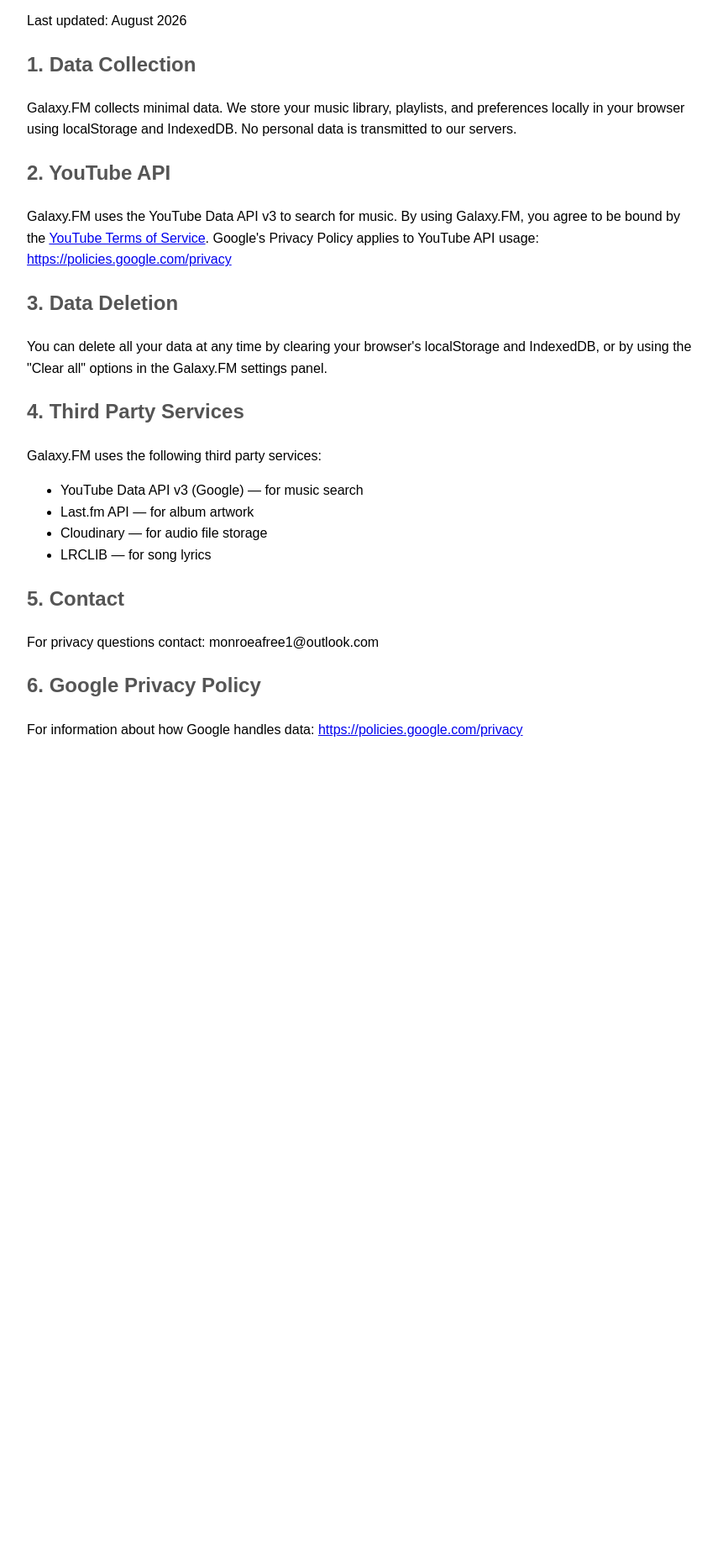
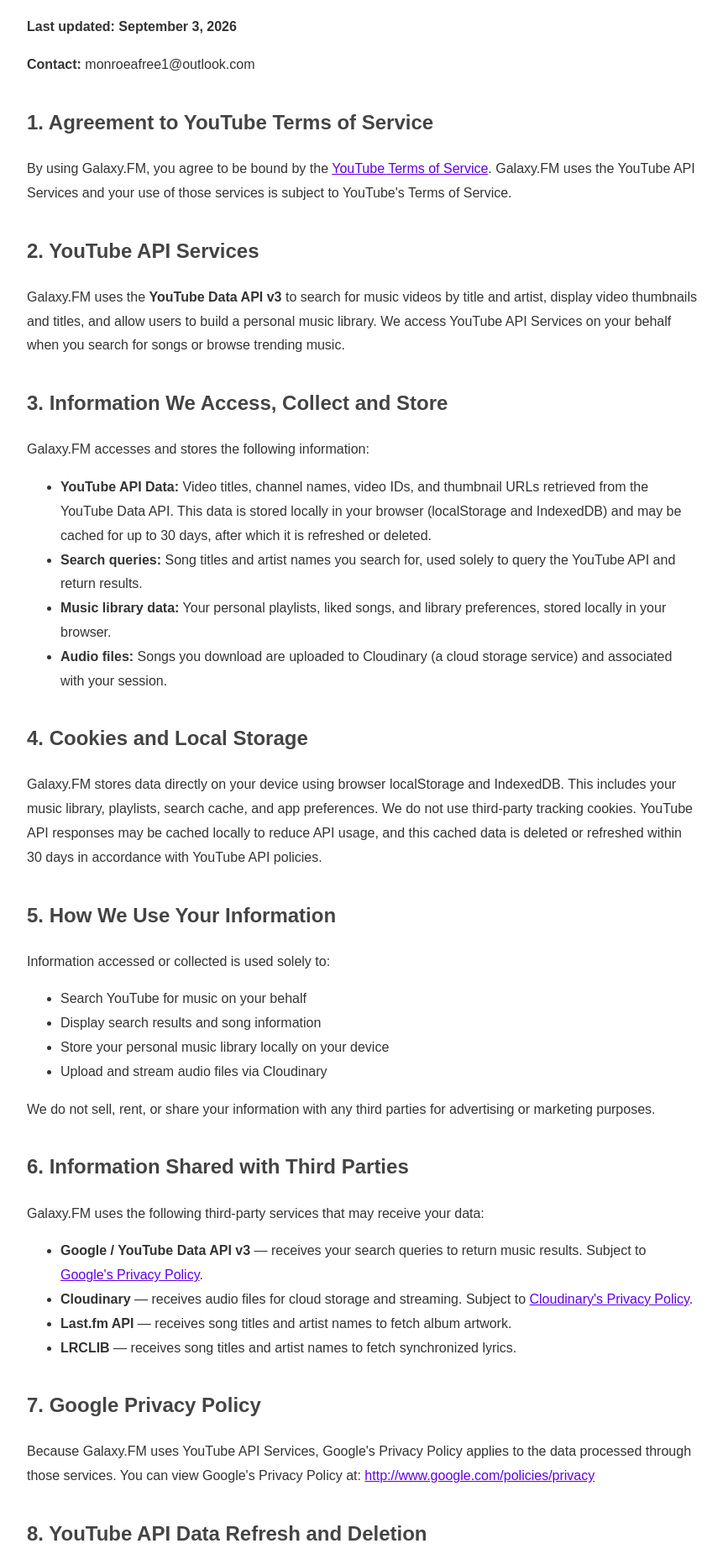
Before and after one commit to Funroe-alt/Galaxy.FM, a website: page privacy.html in a window 1280 px wide. Shown: the part 142-1992 px from the top of the page at 84% size, without its empty margins (208-1069 px from the left). Before the commit the page ends 1099 px from the top, so only its background shows below. Drawn offline with Linux system fonts and the light colour scheme.

Commit message:
Add files via upload

```diff
--- a/privacy.html
+++ b/privacy.html
@@ -1,34 +1,76 @@
 <!DOCTYPE html>
 <html>
-<head><title>Galaxy.FM Privacy Policy</title>
-<style>body{font-family:Arial,sans-serif;max-width:800px;margin:40px auto;padding:20px;line-height:1.6;}h1{color:#333;}h2{color:#555;}</style>
+<head>
+<title>Galaxy.FM Privacy Policy</title>
+<style>
+body{font-family:Arial,sans-serif;max-width:800px;margin:40px auto;padding:20px;line-height:1.8;color:#333;}
+h1{color:#6200ea;}h2{color:#444;margin-top:32px;}
+a{color:#6200ea;}
+</style>
 </head>
 <body>
 <h1>Galaxy.FM Privacy Policy</h1>
-<p>Last updated: August 2026</p>
+<p><strong>Last updated: September 3, 2026</strong></p>
+<p><strong>Contact:</strong> monroeafree1@outlook.com</p>
 
-<h2>1. Data Collection</h2>
-<p>Galaxy.FM collects minimal data. We store your music library, playlists, and preferences locally in your browser using localStorage and IndexedDB. No personal data is transmitted to our servers.</p>
+<h2>1. Agreement to YouTube Terms of Service</h2>
+<p>By using Galaxy.FM, you agree to be bound by the <a href="https://www.youtube.com/t/terms">YouTube Terms of Service</a>. Galaxy.FM uses the YouTube API Services and your use of those services is subject to YouTube's Terms of Service.</p>
 
-<h2>2. YouTube API</h2>
-<p>Galaxy.FM uses the YouTube Data API v3 to search for music. By using Galaxy.FM, you agree to be bound by the <a href="https://www.youtube.com/t/terms">YouTube Terms of Service</a>. Google's Privacy Policy applies to YouTube API usage: <a href="https://policies.google.com/privacy">https://policies.google.com/privacy</a></p>
+<h2>2. YouTube API Services</h2>
+<p>Galaxy.FM uses the <strong>YouTube Data API v3</strong> to search for music videos by title and artist, display video thumbnails and titles, and allow users to build a personal music library. We access YouTube API Services on your behalf when you search for songs or browse trending music.</p>
 
-<h2>3. Data Deletion</h2>
-<p>You can delete all your data at any time by clearing your browser's localStorage and IndexedDB, or by using the "Clear all" options in the Galaxy.FM settings panel.</p>
-
-<h2>4. Third Party Services</h2>
-<p>Galaxy.FM uses the following third party services:</p>
+<h2>3. Information We Access, Collect and Store</h2>
+<p>Galaxy.FM accesses and stores the following information:</p>
 <ul>
-<li>YouTube Data API v3 (Google) — for music search</li>
-<li>Last.fm API — for album artwork</li>
-<li>Cloudinary — for audio file storage</li>
-<li>LRCLIB — for song lyrics</li>
+  <li><strong>YouTube API Data:</strong> Video titles, channel names, video IDs, and thumbnail URLs retrieved from the YouTube Data API. This data is stored locally in your browser (localStorage and IndexedDB) and may be cached for up to 30 days, after which it is refreshed or deleted.</li>
+  <li><strong>Search queries:</strong> Song titles and artist names you search for, used solely to query the YouTube API and return results.</li>
+  <li><strong>Music library data:</strong> Your personal playlists, liked songs, and library preferences, stored locally in your browser.</li>
+  <li><strong>Audio files:</strong> Songs you download are uploaded to Cloudinary (a cloud storage service) and associated with your session.</li>
 </ul>
 
-<h2>5. Contact</h2>
-<p>For privacy questions contact: monroeafree1@outlook.com</p>
+<h2>4. Cookies and Local Storage</h2>
+<p>Galaxy.FM stores data directly on your device using browser localStorage and IndexedDB. This includes your music library, playlists, search cache, and app preferences. We do not use third-party tracking cookies. YouTube API responses may be cached locally to reduce API usage, and this cached data is deleted or refreshed within 30 days in accordance with YouTube API policies.</p>
 
-<h2>6. Google Privacy Policy</h2>
-<p>For information about how Google handles data: <a href="https://policies.google.com/privacy">https://policies.google.com/privacy</a></p>
+<h2>5. How We Use Your Information</h2>
+<p>Information accessed or collected is used solely to:</p>
+<ul>
+  <li>Search YouTube for music on your behalf</li>
+  <li>Display search results and song information</li>
+  <li>Store your personal music library locally on your device</li>
+  <li>Upload and stream audio files via Cloudinary</li>
+</ul>
+<p>We do not sell, rent, or share your information with any third parties for advertising or marketing purposes.</p>
+
+<h2>6. Information Shared with Third Parties</h2>
+<p>Galaxy.FM uses the following third-party services that may receive your data:</p>
+<ul>
+  <li><strong>Google / YouTube Data API v3</strong> — receives your search queries to return music results. Subject to <a href="https://policies.google.com/privacy">Google's Privacy Policy</a>.</li>
+  <li><strong>Cloudinary</strong> — receives audio files for cloud storage and streaming. Subject to <a href="https://cloudinary.com/privacy">Cloudinary's Privacy Policy</a>.</li>
+  <li><strong>Last.fm API</strong> — receives song titles and artist names to fetch album artwork.</li>
+  <li><strong>LRCLIB</strong> — receives song titles and artist names to fetch synchronized lyrics.</li>
+</ul>
+
+<h2>7. Google Privacy Policy</h2>
+<p>Because Galaxy.FM uses YouTube API Services, Google's Privacy Policy applies to the data processed through those services. You can view Google's Privacy Policy at: <a href="http://www.google.com/policies/privacy">http://www.google.com/policies/privacy</a></p>
+
+<h2>8. YouTube API Data Refresh and Deletion</h2>
+<p>In accordance with YouTube API Services Developer Policies, Galaxy.FM does not store YouTube API data (such as video statistics, titles, or thumbnails) for more than 30 days. Cached search results are automatically cleared within 30 days. Users can manually clear all stored data at any time through the app's Settings panel.</p>
+
+<h2>9. Data Deletion</h2>
+<p>You can delete all data stored by Galaxy.FM at any time by:</p>
+<ul>
+  <li>Using the "Clear all data" option in the Galaxy.FM Settings panel</li>
+  <li>Clearing your browser's localStorage and IndexedDB through your browser settings</li>
+  <li>Uninstalling the Galaxy.FM app</li>
+</ul>
+<p>To revoke Galaxy.FM's access to YouTube API data, visit <a href="https://security.google.com/settings/security/permissions">Google Security Settings</a>.</p>
+
+<h2>10. Multiple Project Numbers</h2>
+<p>Galaxy.FM uses a single Google Cloud Project (Project Number: 479612821200) for all YouTube API access. We do not use multiple project numbers for the same API client.</p>
+
+<h2>11. Contact Information</h2>
+<p>For any privacy questions or data deletion requests, contact us at:</p>
+<p><strong>Email:</strong> monroeafree1@outlook.com<br>
+<strong>App:</strong> Galaxy.FM (<a href="https://galaxyam.netlify.app">https://galaxyam.netlify.app</a>)</p>
 </body>
 </html>
```
Also changed, not shown: terms.html (+31 -13 lines).
